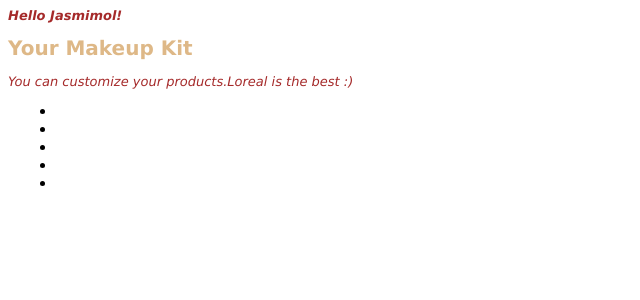
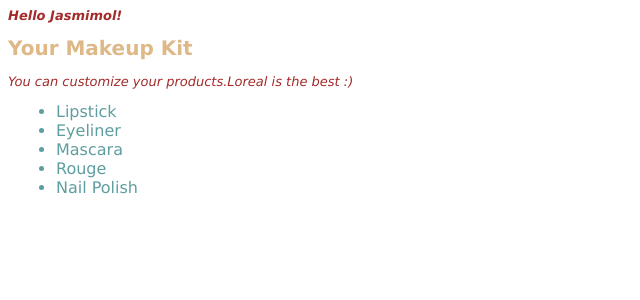
Before and after one commit to Jasmimol/angular-Sample-Mymakeupkit, an Angular app: page / in a window 1280 px wide. Shown: the top 300 px of the page, without its empty margins (0-640 px from the left). Built offline with nearby package versions, Linux system fonts and the light colour scheme.

Commit message:
3 files modified, 1 added

```diff
--- a/src/app/demo/demo.component.css
+++ b/src/app/demo/demo.component.css
@@ -7,17 +7,17 @@ table, td {
   color:darkslategrey;
   font-weight:  900;
 }
-.tbody{
+.makeup{
   font-style: inherit ;
   font-family:   'Lucida Sans', 'Lucida Sans Regular', 'Lucida Grande', 'Lucida Sans Unicode', Geneva, Verdana, sans-serif;
   color : cadetblue ;
   font-weight: 100;
 }
 .button-style{
-  background-color:  dimgray;
+  background-color:  white;
   font-style: inherit ;
   font-family:   'Lucida Sans', 'Lucida Sans Regular', 'Lucida Grande', 'Lucida Sans Unicode', Geneva, Verdana, sans-serif;
-  color : cadetblue ;
+  color  : brown ;
   border-radius: 4rem ;
 
 }
--- a/src/app/demo/demo.component.html
+++ b/src/app/demo/demo.component.html
@@ -1,9 +1,15 @@
 <html>
 <body>
 <ul class='makeup'>
-<li *ngFor="let product of products;" >
+<li *ngFor="let product of products;" [class.selected]="product === selectedProduct"
+(click)="onSelect(product)" >
+
+  <span>{{product.prod}}</span>&nbsp; &nbsp;
 </li>
 </ul>
+<div class='button-style' *ngIf="selectedProduct">
+  <p>{{selectedProduct.brand}}</p>
+</div>
 </body>
 <div ></div>
 </html>
--- a/src/app/demo/demo.component.ts
+++ b/src/app/demo/demo.component.ts
@@ -1,24 +1,25 @@
 import { Component, OnInit } from '@angular/core';
-
+import {Product} from '../product';
 @Component({
   selector: 'app-demo',
   templateUrl: './demo.component.html',
   styleUrls: ['./demo.component.css'],
 })
 export class DemoComponent implements OnInit {
-  products = [
+  products : Product[]  = [
     { prod: 'Lipstick', brand: 'Chanel' },
     { prod: 'Eyeliner', brand: 'Sephora' },
     { prod: 'Mascara', brand: 'Loreal' },
     { prod: 'Rouge', brand: 'Gucci' },
-    { prod: 'Nail Polish', brand: 'Loreal' },
-  ];
+    { prod: 'Nail Polish', brand: 'Loreal' }]
+  ;
+  selectedProduct?: Product;
 
-  Displayoffers() {
 
-  }
-  Displayproducts() {}
   constructor() {}
 
   ngOnInit() {}
+  onSelect(product: Product): void {
+    this.selectedProduct = product;
+  }
 }
--- /dev/null
+++ b/src/app/product.ts
@@ -0,0 +1,4 @@
+export interface Product {
+  prod: string;
+  brand: string;
+}
```
